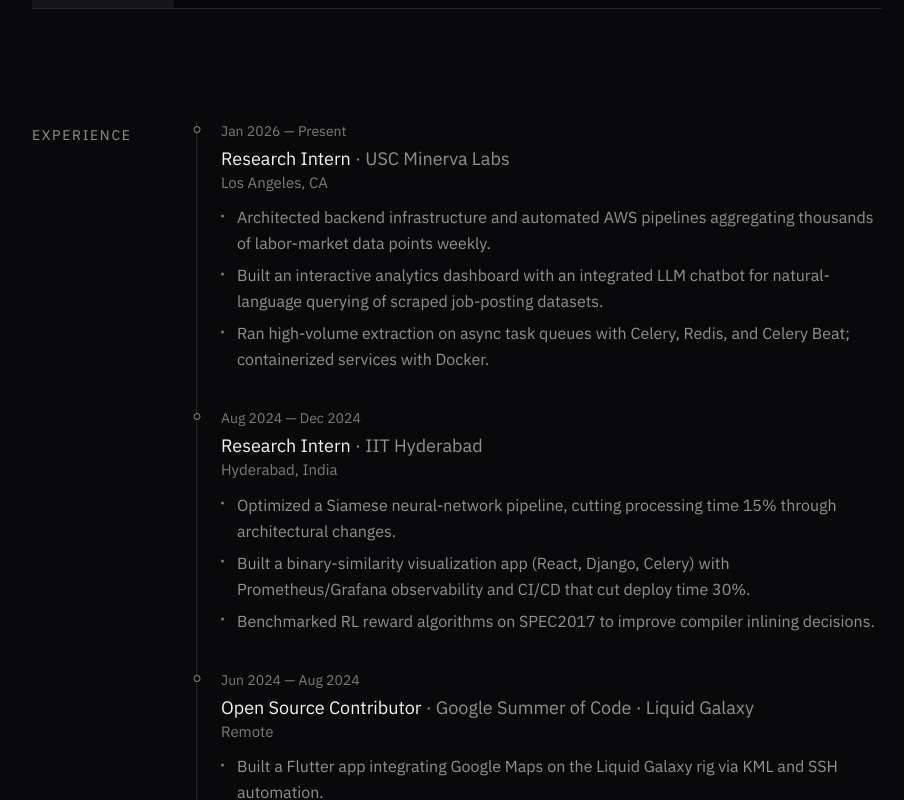
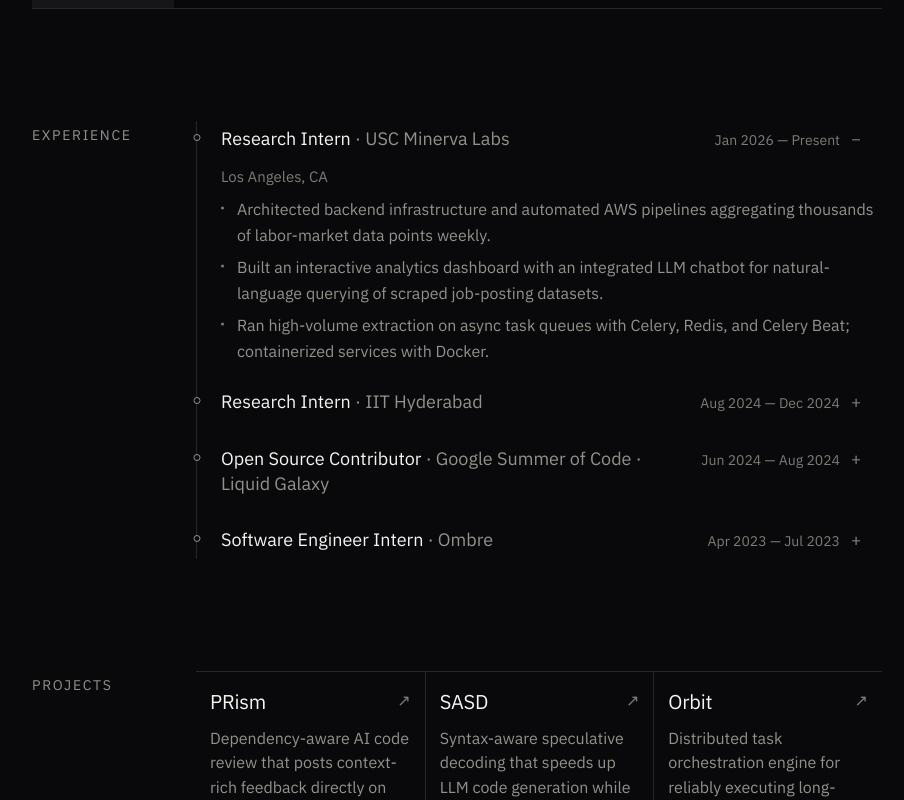
Before and after one commit to Manas-33/revised-portfolio, a Next.js app: page / in a window 1280 px wide. Shown: the part 620-1420 px from the top of the page, without its empty margins (44-948 px from the left). Built offline with nearby package versions, Linux system fonts and the light colour scheme.

Commit message:
Modified the experience list component\

```diff
--- a/app/page.tsx
+++ b/app/page.tsx
@@ -1,6 +1,7 @@
 import Link from "next/link";
 import { Hero } from "@/components/hero";
 import { Section } from "@/components/section";
+import { ExperienceList } from "@/components/experience-list";
 import { SectionNav } from "@/components/section-nav";
 import { RevealObserver } from "@/components/reveal";
 import { ThemeToggle } from "@/components/theme-toggle";
@@ -12,7 +13,6 @@
   skills,
   education,
   socials,
-  type Experience,
   type SkillGroup,
   type Education,
   type Social,
@@ -117,42 +117,6 @@
         </a>
       </footer>
     </div>
-  );
-}
-
-function ExperienceList({ items }: { items: Experience[] }) {
-  return (
-    <ol className="flex flex-col">
-      {items.map((e) => (
-        <li
-          key={`${e.company}-${e.dates}`}
-          className="relative border-l border-rule pb-9 pl-6 last:pb-0"
-        >
-          <span
-            aria-hidden
-            className="absolute left-0 top-[5px] h-[7px] w-[7px] -translate-x-1/2 rounded-full border border-muted bg-page"
-          />
-          <div className="text-[14px] leading-5 text-faint tabular-nums">
-            {e.dates}
-          </div>
-          <div className="mt-1 text-[18px] text-ink">
-            {e.role}
-            <span className="text-muted"> · {e.company}</span>
-          </div>
-          <div className="text-[15px] text-faint">{e.location}</div>
-          <ul className="mt-2.5 flex flex-col gap-1.5">
-            {e.highlights.map((h) => (
-              <li
-                key={h}
-                className="relative pl-4 text-[16px] leading-relaxed text-muted before:absolute before:left-0 before:top-[0.72em] before:h-[3px] before:w-[3px] before:-translate-y-1/2 before:rounded-full before:bg-faint before:content-['']"
-              >
-                {h}
-              </li>
-            ))}
-          </ul>
-        </li>
-      ))}
-    </ol>
   );
 }
 
--- /dev/null
+++ b/components/experience-list.tsx
@@ -0,0 +1,82 @@
+"use client";
+
+import { useState } from "react";
+import type { Experience } from "@/lib/portfolio";
+
+export function ExperienceList({ items }: { items: Experience[] }) {
+  return (
+    <ol className="flex flex-col">
+      {items.map((e) => (
+        <ExperienceItem
+          key={`${e.company}-${e.dates}`}
+          item={e}
+          defaultOpen={!!e.current}
+        />
+      ))}
+    </ol>
+  );
+}
+
+function ExperienceItem({
+  item,
+  defaultOpen,
+}: {
+  item: Experience;
+  defaultOpen: boolean;
+}) {
+  const [open, setOpen] = useState(defaultOpen);
+
+  return (
+    <li className="relative border-l border-rule pb-5 pl-6 last:pb-0">
+      <span
+        aria-hidden
+        className="absolute left-0 top-[13px] h-[7px] w-[7px] -translate-x-1/2 rounded-full border border-muted bg-page"
+      />
+
+      <button
+        type="button"
+        onClick={() => setOpen((v) => !v)}
+        aria-expanded={open}
+        className="group -mx-2.5 flex w-full flex-col gap-0.5 rounded-md px-2.5 py-1.5 text-left transition-colors hover:bg-fill sm:flex-row sm:items-baseline sm:justify-between sm:gap-4"
+      >
+        <span className="text-[18px] leading-snug text-ink">
+          {item.role}
+          <span className="text-muted"> · {item.company}</span>
+        </span>
+        <span className="flex shrink-0 items-baseline gap-2.5">
+          <span className="text-[14px] tabular-nums text-faint">
+            {item.dates}
+          </span>
+          <span
+            aria-hidden
+            className="w-3 text-center text-[17px] leading-none text-faint transition-colors group-hover:text-ink"
+          >
+            {open ? "−" : "+"}
+          </span>
+        </span>
+      </button>
+
+      <div
+        className={`grid transition-[grid-template-rows] duration-300 ease-out ${
+          open ? "grid-rows-[1fr]" : "grid-rows-[0fr]"
+        }`}
+      >
+        <div className="overflow-hidden">
+          <div className="pt-2">
+            <div className="text-[15px] text-faint">{item.location}</div>
+            <ul className="mt-2 flex flex-col gap-1.5">
+              {item.highlights.map((h) => (
+                <li
+                  key={h}
+                  className="relative pl-4 text-[16px] leading-relaxed text-muted before:absolute before:left-0 before:top-[0.72em] before:h-[3px] before:w-[3px] before:-translate-y-1/2 before:rounded-full before:bg-faint before:content-['']"
+                >
+                  {h}
+                </li>
+              ))}
+            </ul>
+          </div>
+        </div>
+      </div>
+    </li>
+  );
+}
```
